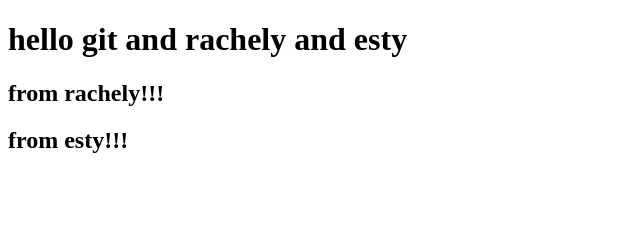
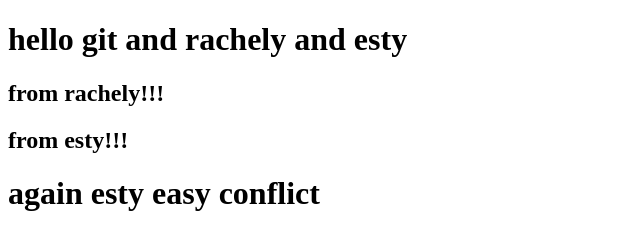
Before and after one commit to Esty-Prop/demo, a plain HTML site: page index.html in a window 1280 px wide. Shown: the whole page, without its empty margins (0-640 px from the left). Drawn offline with Linux system fonts and the light colour scheme.

Commit message:
easy conflict

```diff
--- a/index.html
+++ b/index.html
@@ -10,6 +10,6 @@
     <h1>hello git and rachely and esty</h1>
     <h2>from rachely!!!</h2>
 <h2>from esty!!!</h2>
-
+<h1>again esty easy conflict</h1>
 </body>
 </html>
```
